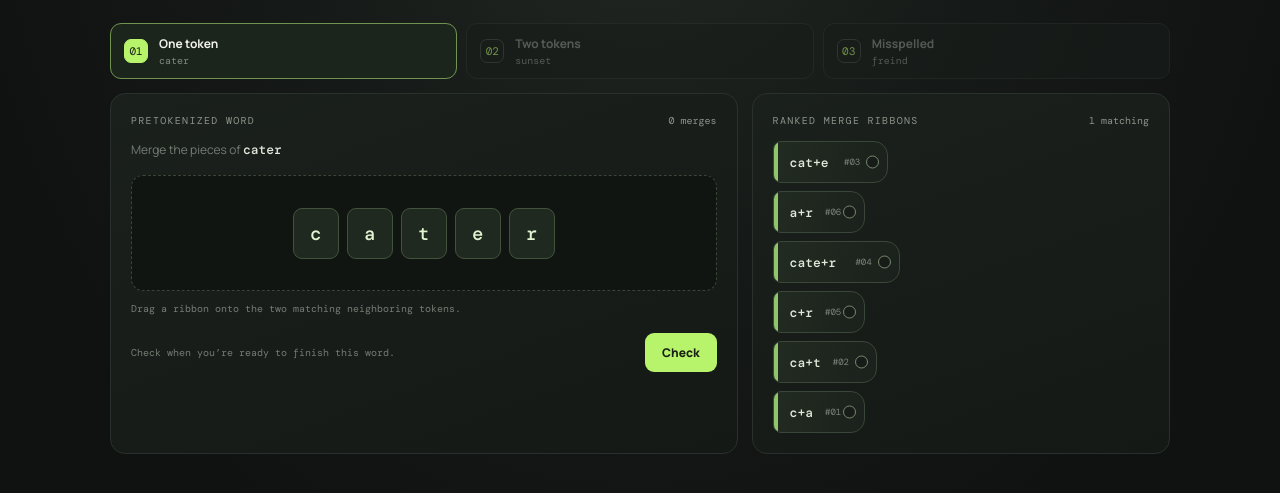
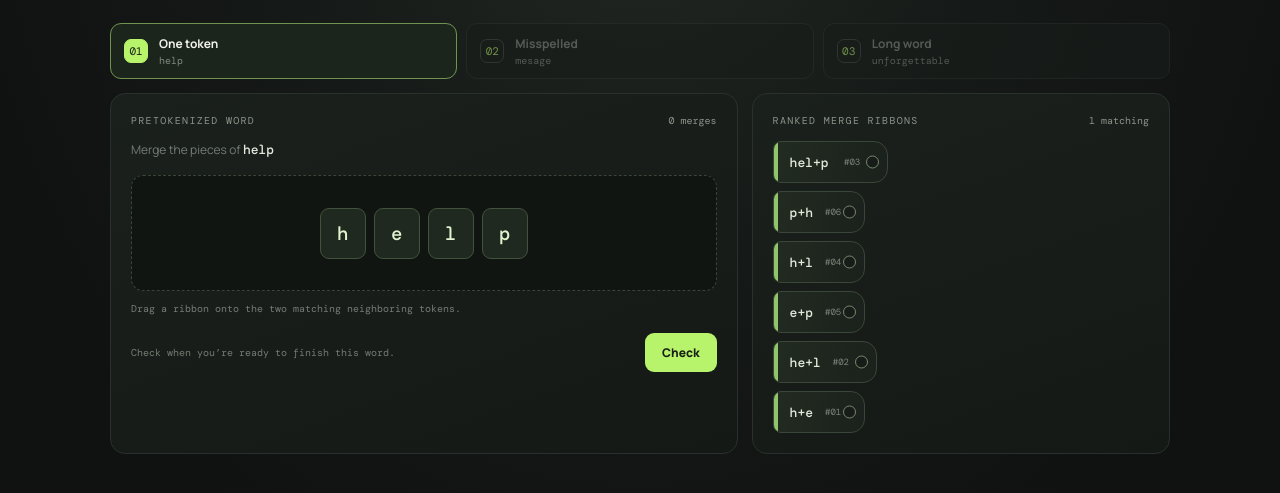
Before and after one commit to KatelynGumagay/TokenVersePrototypes, a plain HTML site: page bpe.html in a window 1280 px wide. Shown: the part 211-704 px from the top of the page. Drawn offline with nearby package versions, Linux system fonts and the light colour scheme.

Commit message:
token to id

```diff
--- a/bpe.html
+++ b/bpe.html
@@ -96,9 +96,9 @@
     <header><a class="brand" href="index.html" aria-label="Back to TokenVerse home"><span class="brand-mark">/</span> tokenverse</a><span class="tag">Prototype 02 · BPE</span></header>
     <section class="intro"><div class="eyebrow">Byte pair encoding</div><h1>Merge Lab</h1><p>Use each ranked ribbon on its exact neighboring pair. One ribbon merges two tokens.</p></section>
     <nav class="levels" aria-label="Choose a level">
-      <button class="level" type="button" data-level="0" aria-current="step"><span class="level-num">01</span><span><span class="level-name">One token</span><span class="level-word">cater</span></span></button>
-      <button class="level" type="button" data-level="1"><span class="level-num">02</span><span><span class="level-name">Two tokens</span><span class="level-word">sunset</span></span></button>
-      <button class="level" type="button" data-level="2"><span class="level-num">03</span><span><span class="level-name">Misspelled</span><span class="level-word">freind</span></span></button>
+      <button class="level" type="button" data-level="0" aria-current="step"><span class="level-num">01</span><span><span class="level-name">One token</span><span class="level-word">help</span></span></button>
+      <button class="level" type="button" data-level="1"><span class="level-num">02</span><span><span class="level-name">Misspelled</span><span class="level-word">mesage</span></span></button>
+      <button class="level" type="button" data-level="2"><span class="level-num">03</span><span><span class="level-name">Long word</span><span class="level-word">unforgettable</span></span></button>
     </nav>
     <div class="board">
       <section class="panel" aria-labelledby="word-heading">
@@ -124,17 +124,18 @@
   </div>
   <script>
     const levels = [
-      { word: 'cater', title: 'One token', target: ['cater'], rules: [
-        { a: 'c', b: 'a' }, { a: 'ca', b: 't' }, { a: 'cat', b: 'e' }, { a: 'cate', b: 'r' },
-        { a: 'c', b: 'r', distractor: true }, { a: 'a', b: 'r', distractor: true }
+      { word: 'help', title: 'One token', target: ['help'], rules: [
+        { a: 'h', b: 'e' }, { a: 'he', b: 'l' }, { a: 'hel', b: 'p' },
+        { a: 'h', b: 'l', distractor: true }, { a: 'e', b: 'p', distractor: true }, { a: 'p', b: 'h', distractor: true }
       ] },
-      { word: 'sunset', title: 'Two tokens', target: ['sun', 'set'], rules: [
-        { a: 's', b: 'u' }, { a: 'su', b: 'n' }, { a: 's', b: 'e' }, { a: 'se', b: 't' },
-        { a: 's', b: 't', distractor: true }, { a: 'u', b: 'e', distractor: true }, { a: 'n', b: 't', distractor: true }
+      { word: 'mesage', title: 'Misspelled word', target: ['me', 'sage'], rules: [
+        { a: 'm', b: 'e' }, { a: 's', b: 'a' }, { a: 'sa', b: 'g' }, { a: 'sag', b: 'e' },
+        { a: 'm', b: 's', distractor: true }, { a: 'a', b: 'e', distractor: true }
       ] },
-      { word: 'freind', title: 'Misspelled word', target: ['fre', 'ind'], rules: [
-        { a: 'f', b: 'r' }, { a: 'fr', b: 'e' }, { a: 'i', b: 'n' }, { a: 'in', b: 'd' },
-        { a: 'f', b: 'd', distractor: true }, { a: 'r', b: 'n', distractor: true }, { a: 'e', b: 'n', distractor: true }
+      { word: 'unforgettable', title: 'Long word', target: ['un', 'forget', 'table'], rules: [
+        { a: 'u', b: 'n' }, { a: 'f', b: 'o' }, { a: 'fo', b: 'r' }, { a: 'g', b: 'e' }, { a: 'ge', b: 't' }, { a: 'for', b: 'get' },
+        { a: 't', b: 'a' }, { a: 'ta', b: 'b' }, { a: 'tab', b: 'l' }, { a: 'tabl', b: 'e' },
+        { a: 'u', b: 'f', distractor: true }, { a: 'r', b: 't', distractor: true }, { a: 'a', b: 'e', distractor: true }
       ] }
     ];
     const tokensEl = document.querySelector('#tokens');
@@ -338,7 +339,7 @@
         ? remaining > 0
           ? `There ${remaining === 1 ? 'is' : 'are'} ${remaining} more valid merge ${remaining === 1 ? 'option' : 'options'}. Restart this word and try again.`
           : `The ending tokens should be ${expected.join(' + ')}. Restart this word and try again.`
-        : (levelIndex === 2 ? 'BPE follows its merge rules; it does not correct spelling.' : 'You followed the merge ranks and found the expected token split.');
+        : (current().word === 'mesage' ? 'BPE follows its merge rules; it does not correct spelling.' : 'You followed the merge ranks and found the expected token split.');
       document.querySelector('#result-tokens').replaceChildren(...tokens.map(value => {
         const chip = document.createElement('span'); chip.className = 'result-token'; chip.textContent = value; return chip;
       }));
```
Also changed, not shown: pretokenization.html (+1 -1 lines).
